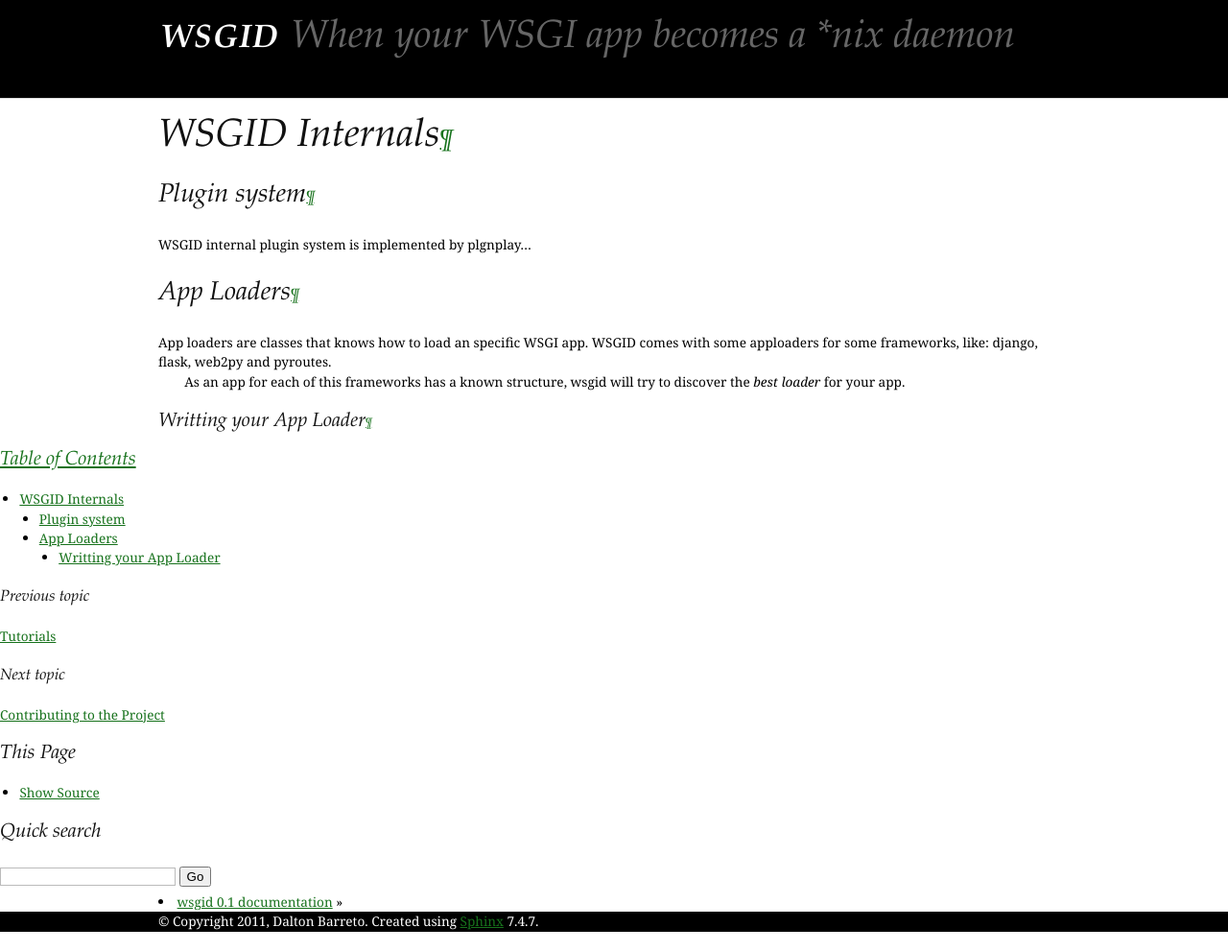
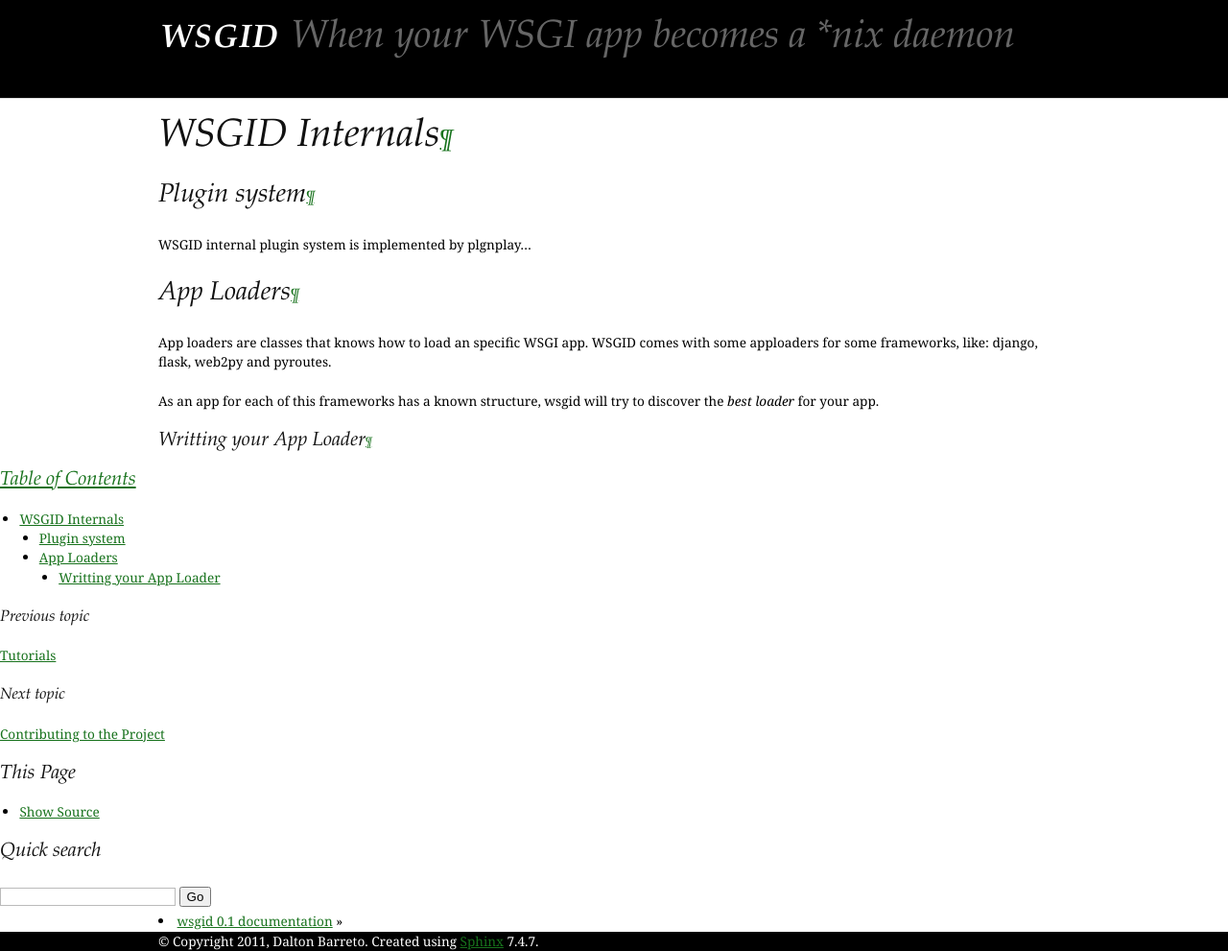
Before and after one commit to yoshrote/wsgid, a Sphinx documentation site: the page built from doc/sphinx/source/internals.rst, in a window 1280 px wide. Shown: the whole page at 96% size. Built offline with Sphinx 7.4.7, drawn with Linux system fonts in a browser that asks for light colours.

Commit message:
Fixed the indentation problem with sibling <p> tags.

```diff
--- a/doc/sphinx/source/_themes/wsgid/static/screen.css
+++ b/doc/sphinx/source/_themes/wsgid/static/screen.css
@@ -286,7 +286,6 @@
 -------------------------------------------------------------- */
 
 /* Indentation instead of line shifts for sibling paragraphs. */
-   p + p { text-indent:2em; margin-top:-1.5em; }
    form p + p  { text-indent: 0; } /* Don't want this in forms. */
 
 
```
